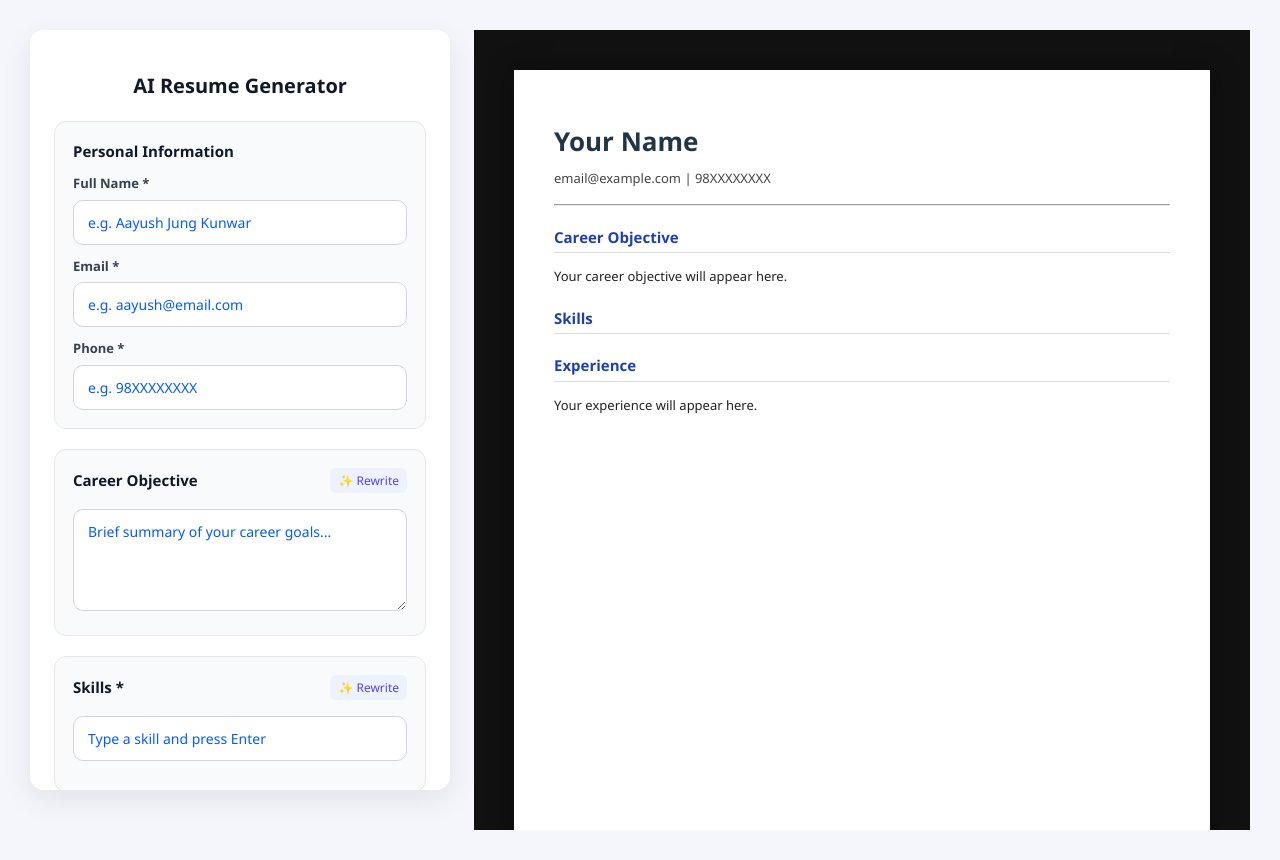
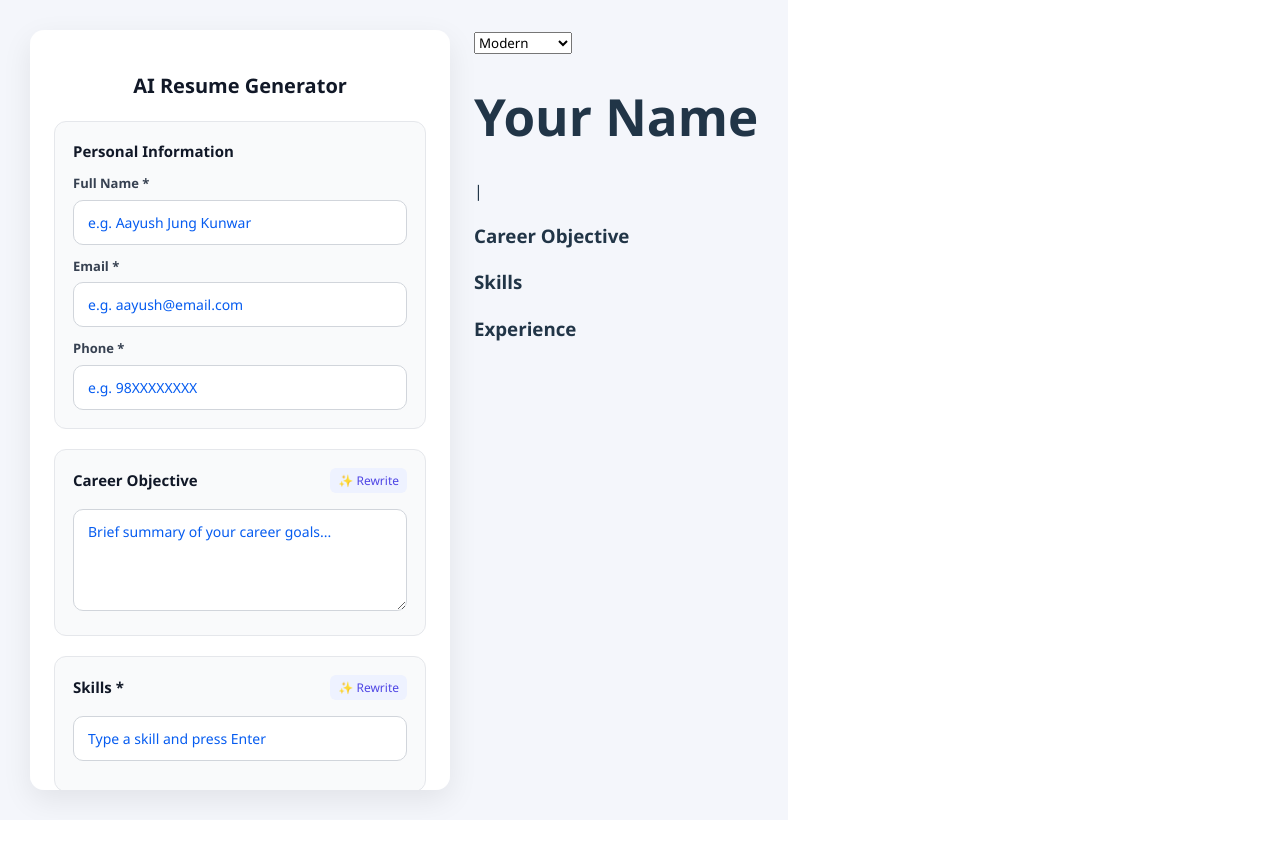
Before and after one commit to ultron0412/AI-RESUME-GENERATOR, a React (Vite) app in the folder ai-resume-generator/client/: page / in a window 1280 px wide. After the commit the page ends 820 px from the top, so only its background shows below. Built offline with nearby package versions, Linux system fonts and the light colour scheme.

Commit message:
Update ResumePreview.jsx

```diff
--- a/ai-resume-generator/client/src/components/ResumePreview.jsx
+++ b/ai-resume-generator/client/src/components/ResumePreview.jsx
@@ -1,33 +1,36 @@
-import "./ResumePreview.css";
+import { useState } from "react";
+import ModernTemplate from "./templates/ModernTemplate";
+import ATSTemplate from "./templates/ATSTemplate";
+import CreativeTemplate from "./templates/CreativeTemplate";
 
 const ResumePreview = ({ data }) => {
+  const [template, setTemplate] = useState("modern");
+
+  const renderTemplate = () => {
+    switch (template) {
+      case "ats":
+        return <ATSTemplate data={data} />;
+      case "creative":
+        return <CreativeTemplate data={data} />;
+      default:
+        return <ModernTemplate data={data} />;
+    }
+  };
+
   return (
-    <div className="preview-container">
-      <div className="resume-paper">
-        <h1 className="name">{data.name || "Your Name"}</h1>
+    <div>
+      <div style={{ marginBottom: "15px" }}>
+        <select
+          value={template}
+          onChange={(e) => setTemplate(e.target.value)}
+        >
+          <option value="modern">Modern</option>
+          <option value="ats">ATS Friendly</option>
+          <option value="creative">Creative</option>
+        </select>
+      </div>
 
-        <p className="contact">
-          {data.email || "email@example.com"} |{" "}
-          {data.phone || "98XXXXXXXX"}
-        </p>
-
-        <hr />
-
-        <section>
-          <h3>Career Objective</h3>
-          <p>{data.objective || "Your career objective will appear here."}</p>
-        </section>
-
-        <section>
-          <h3>Skills</h3>
-          <p>{data.skills || "Your skills will appear here."}</p>
-        </section>
-
-        <section>
-          <h3>Experience</h3>
-          <p>{data.experience || "Your experience will appear here."}</p>
-        </section>
-      </div>
+      {renderTemplate()}
     </div>
   );
 };
```
